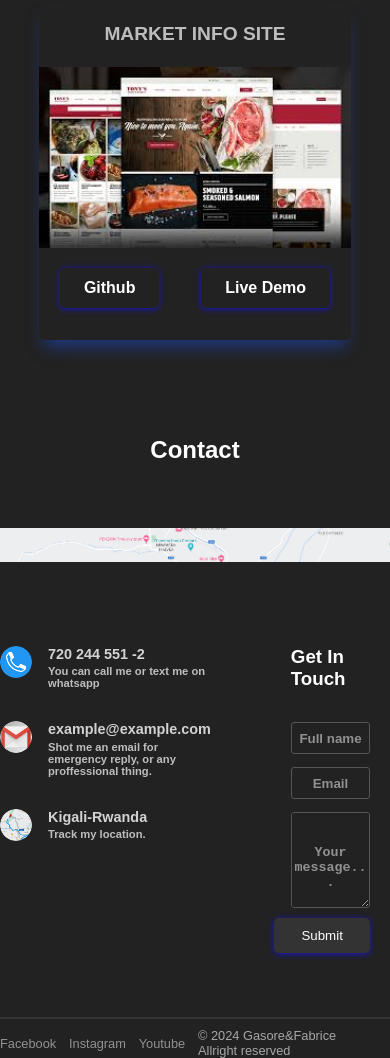
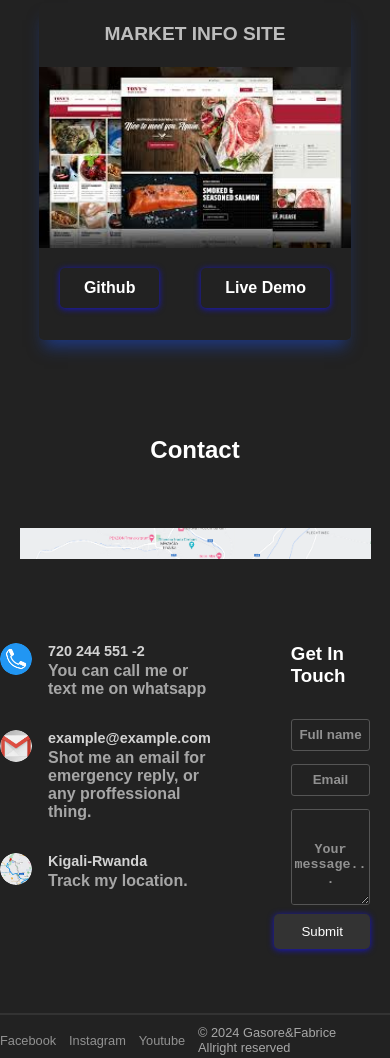
Before and after one commit to Nkurunzizagashati/F-M_Portfolio, a plain HTML site: page index.html in a window 390 px wide. Shown: the part 5306-6364 px from the top of the page. Drawn offline with Linux system fonts and the light colour scheme.

Commit message:
media query for ipad screen

```diff
--- a/styles.css
+++ b/styles.css
@@ -451,4 +451,13 @@ footer .footer-map {
     border-radius: 5px;
 
   }
+  .contact-info div p,
+  .social-links div h5 {
+    font-size: 1rem;
+    opacity: 60%;
+
+  }
+  footer .footer-map {
+    padding: 0 5%;
+  }
 }
```
